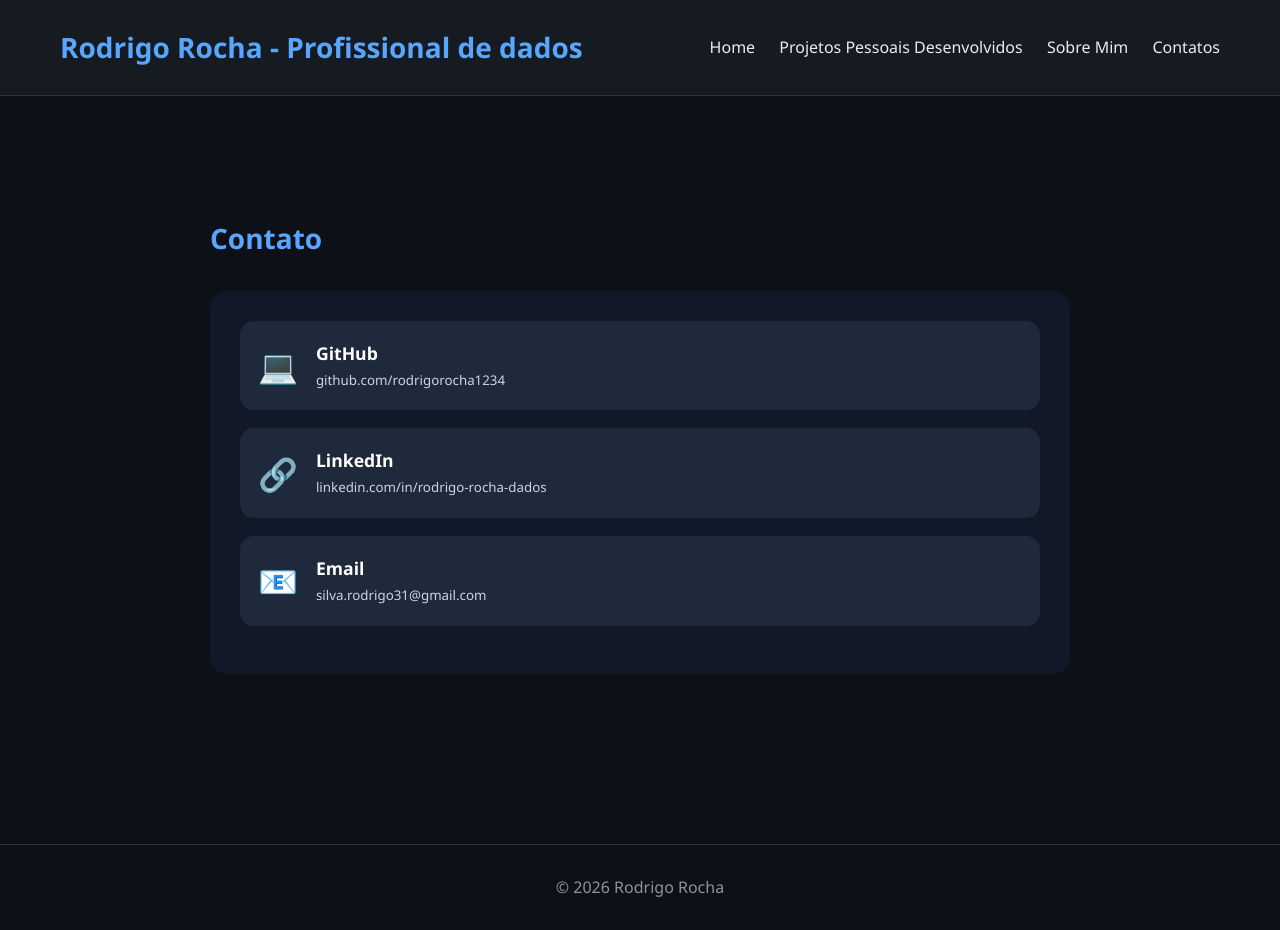
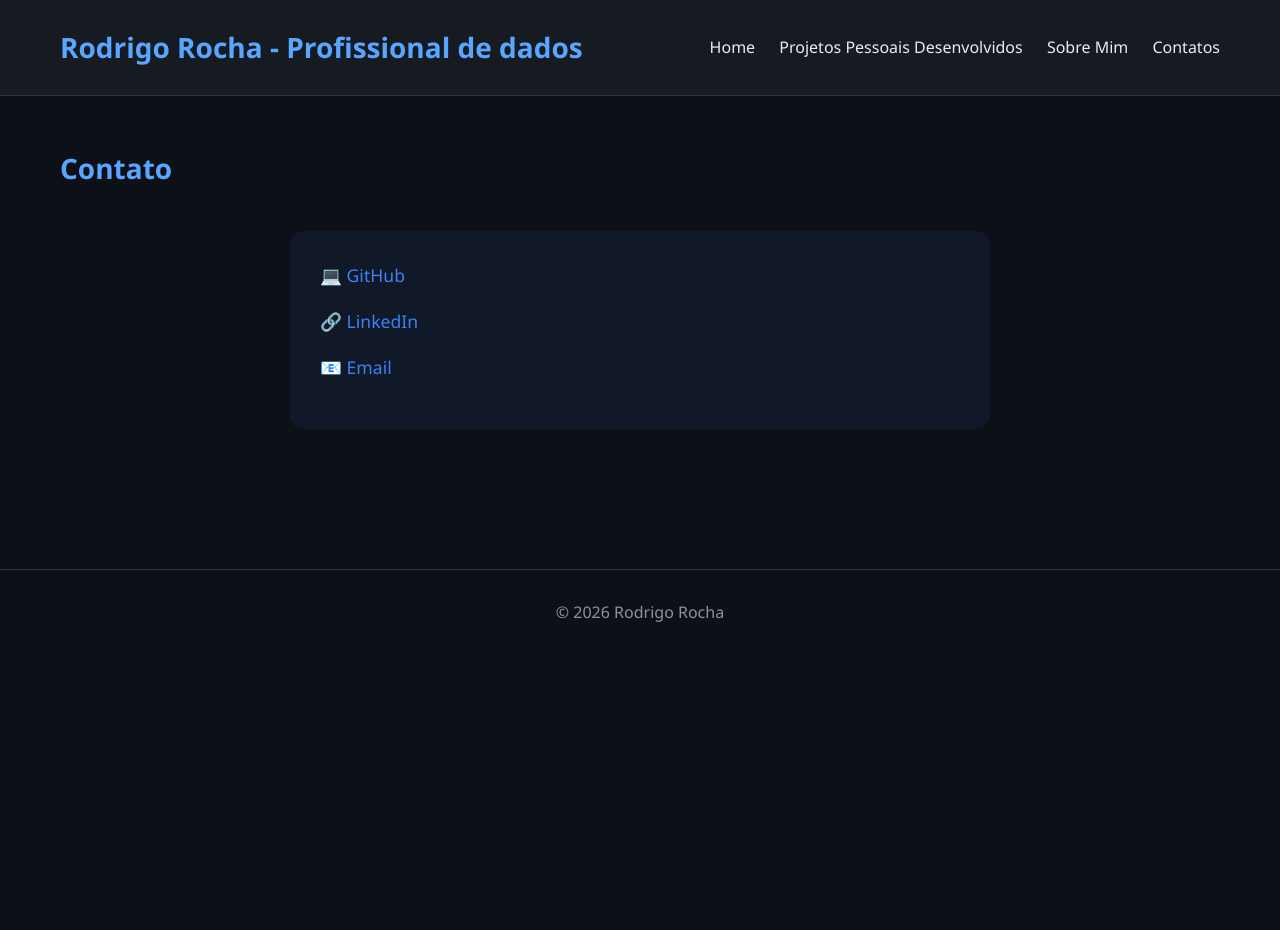
Before and after one commit to rodrigorocha1234/rodrigorocha1234.github.io, a Jekyll site: the page built from contacts.md, in a window 1280 px wide. Built offline with Jekyll 4.4.1, drawn with Linux system fonts in a browser that asks for light colours; after the commit the page ends 900 px from its top, so only the background shows below that.

Commit message:
contatos

```diff
--- a/assets/css/style.css
+++ b/assets/css/style.css
@@ -446,45 +446,24 @@ footer {
 }
 
 
-.contact-page{
-    max-width:900px;
-    margin:50px auto;
-    padding:20px;
+.contact-simple{
+    max-width:700px;
+    margin:40px auto;
+    background:#111827;
+    padding:30px;
+    border-radius:14px;
 }
 
-.contact-card{
-    background:#111827;
-    border-radius:18px;
-    padding:30px;
+.contact-simple p{
+    font-size:1.1rem;
+    margin-bottom:18px;
 }
 
-.contact-item{
-    display:flex;
-    align-items:center;
-    gap:18px;
-    background:#1e293b;
-    margin-bottom:18px;
-    padding:18px;
-    border-radius:14px;
+.contact-simple a{
+    color:#3b82f6;
     text-decoration:none;
-    color:white;
-    transition:0.3s;
 }
 
-.contact-item:hover{
-    background:#2563eb;
-    transform:translateX(6px);
+.contact-simple a:hover{
+    text-decoration:underline;
 }
-
-.icon{
-    font-size:2rem;
-}
-
-.contact-item strong{
-    display:block;
-    font-size:1.1rem;
-}
-
-.contact-item small{
-    color:#cbd5e1;
-}
--- a/contacts.md
+++ b/contacts.md
@@ -4,36 +4,14 @@ title: Contato
 permalink: /contact/
 ---
 
-<section class="contact-page">
+<h2 class="section-title">Contato</h2>
 
-    <h1 class="section-title">Contato</h1>
+<div class="contact-simple">
 
-    <div class="contact-card">
+    <p>💻 <a href="https://github.com/rodrigorocha1234" target="_blank">GitHub</a></p>
 
-        <a href="https://github.com/rodrigorocha1234" target="_blank" class="contact-item">
-            <span class="icon">💻</span>
-            <div>
-                <strong>GitHub</strong>
-                <small>github.com/rodrigorocha1234</small>
-            </div>
-        </a>
+    <p>🔗 <a href="https://www.linkedin.com/in/rodrigo-rocha-dados" target="_blank">LinkedIn</a></p>
 
-        <a href="https://www.linkedin.com/in/rodrigo-rocha-dados" target="_blank" class="contact-item">
-            <span class="icon">🔗</span>
-            <div>
-                <strong>LinkedIn</strong>
-                <small>linkedin.com/in/rodrigo-rocha-dados</small>
-            </div>
-        </a>
+    <p>📧 <a href="mailto:silva.rodrigo31@gmail.com">Email</a></p>
 
-        <a href="mailto:silva.rodrigo31@gmail.com" class="contact-item">
-            <span class="icon">📧</span>
-            <div>
-                <strong>Email</strong>
-                <small>silva.rodrigo31@gmail.com</small>
-            </div>
-        </a>
-
-    </div>
-
-</section>
+</div>
```
